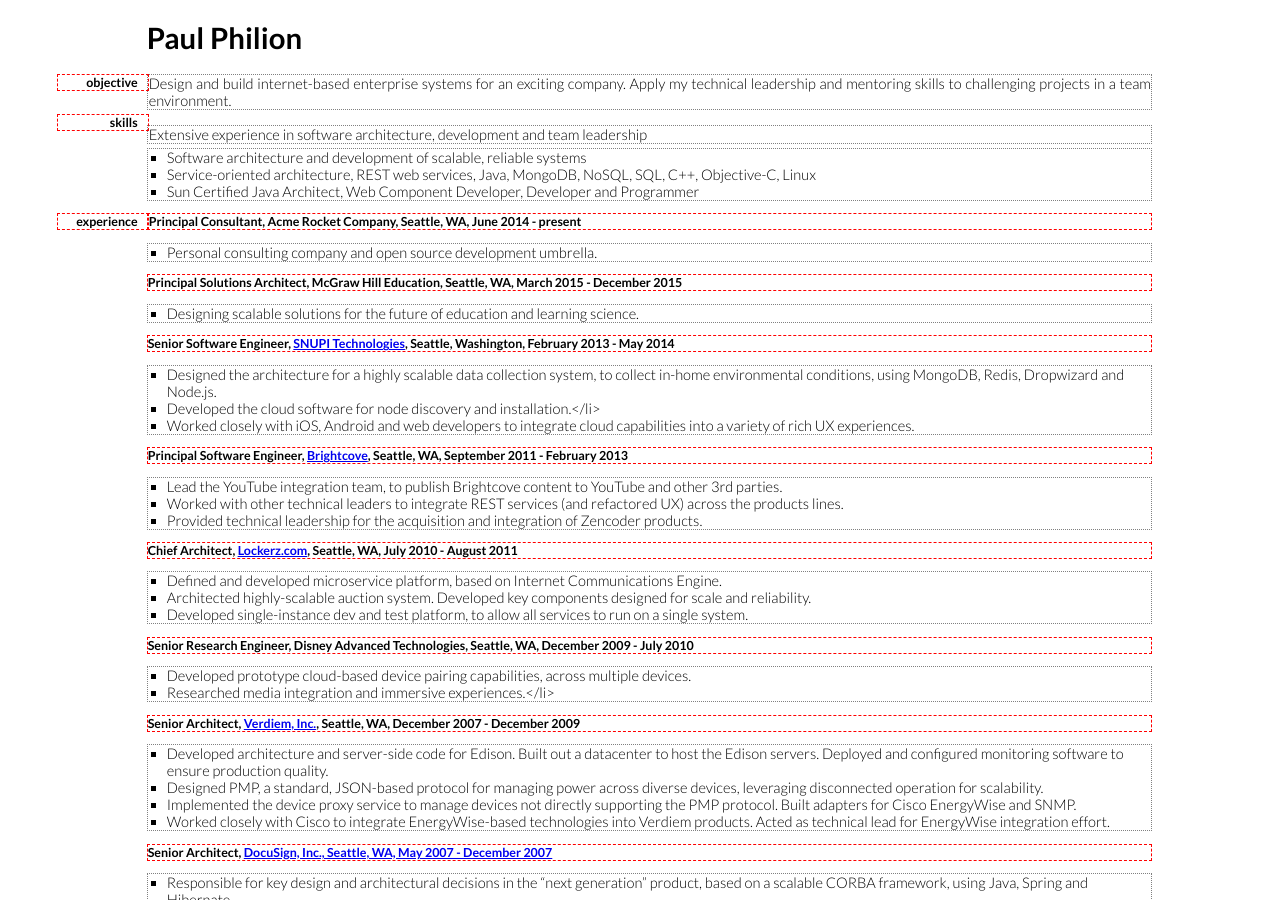
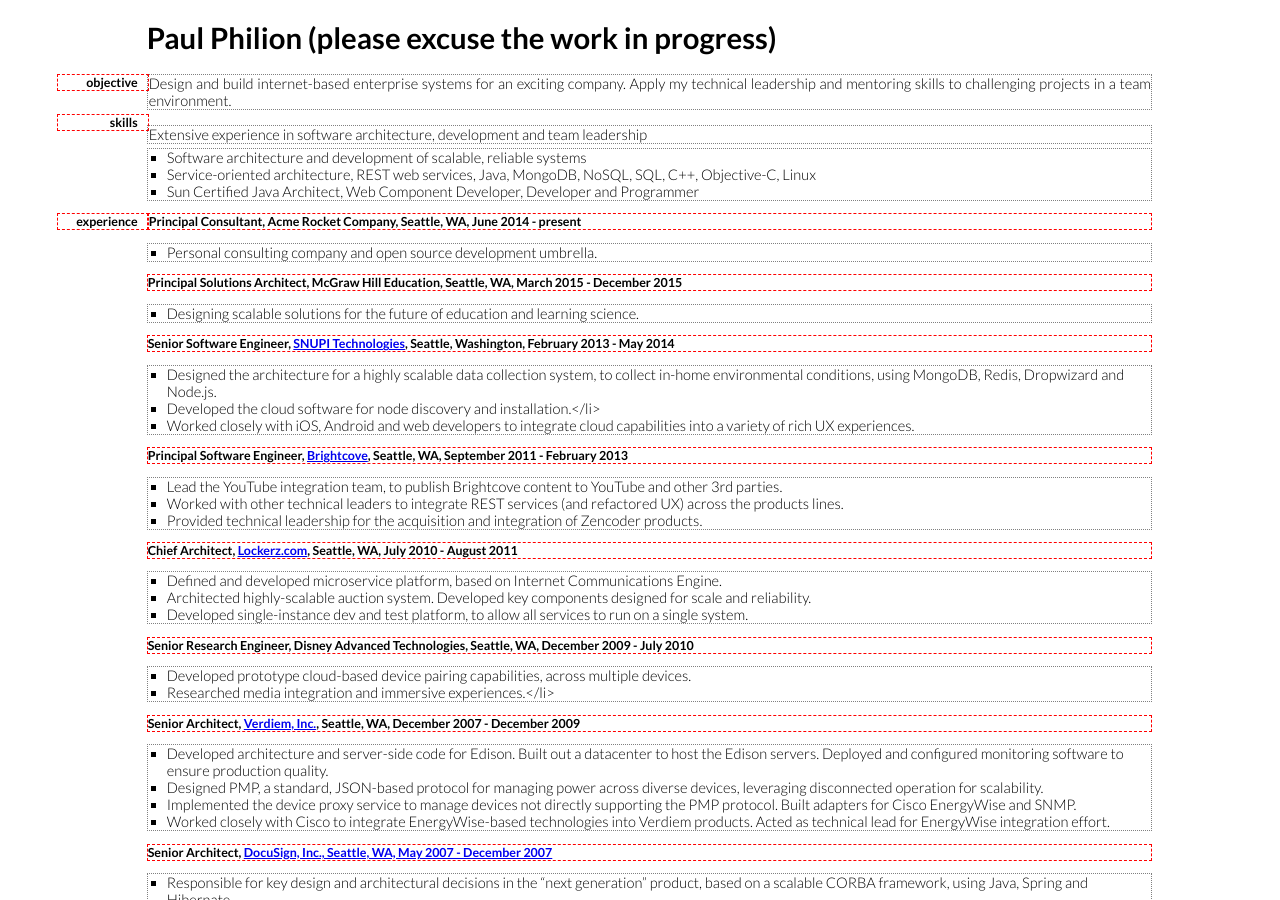
Before and after one commit to philion/philion.github.io, a Jekyll site: the page built from resume.md, in a window 1280 px wide and 900 px high. Built offline with Jekyll 4.4.1, drawn with Linux system fonts in a browser that asks for light colours.

Commit message:
Update resume.md

```diff
--- a/resume.md
+++ b/resume.md
@@ -3,7 +3,7 @@
 title: Paul Philion resume
 ---
 
-# Paul Philion
+# Paul Philion (please excuse the work in progress)
 
 ## Objective
 
```
